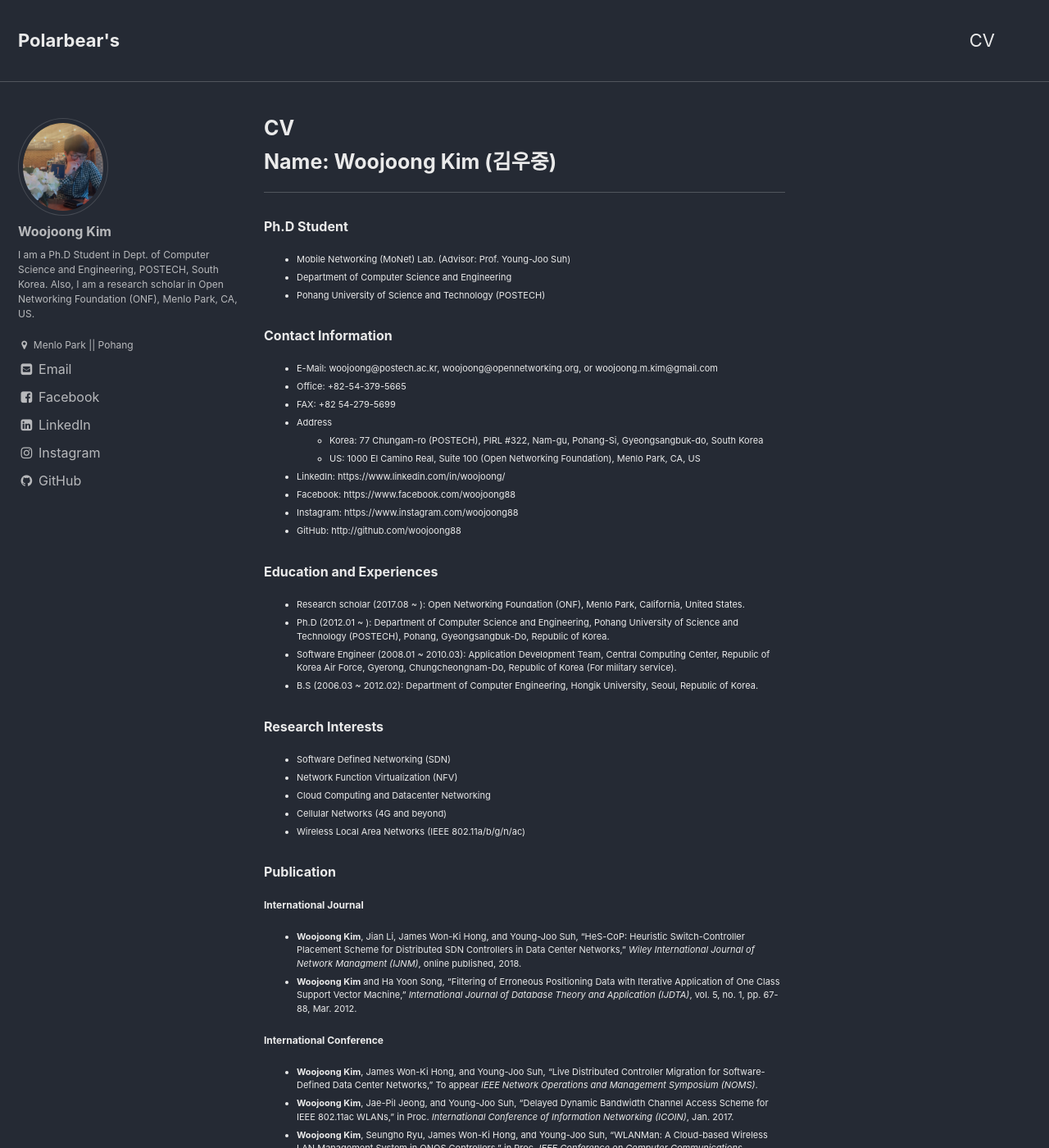
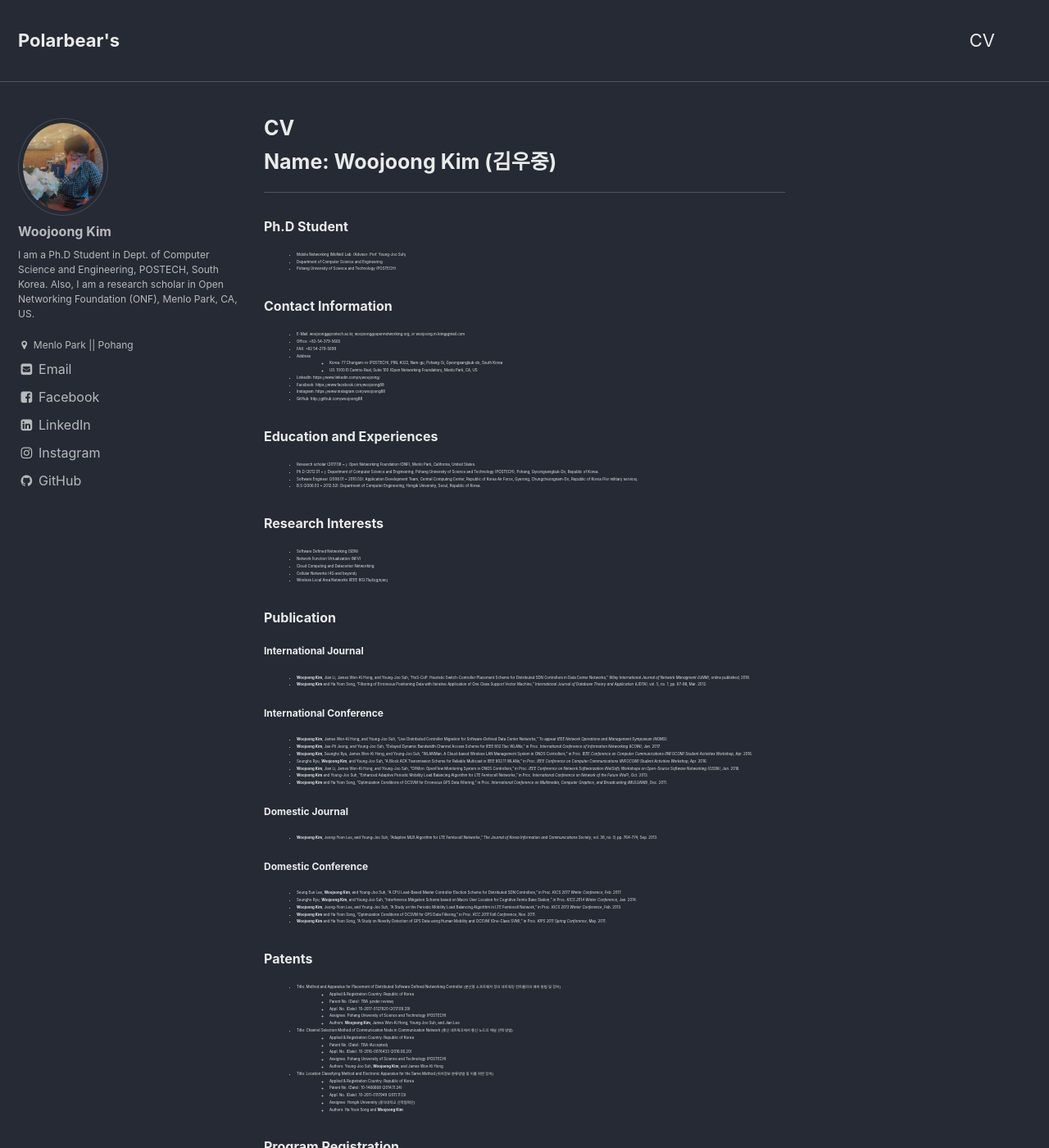
Before and after one commit to woojoong88/woojoong88.github.io, a Jekyll site: the page built from _pages/cv.md, in a window 1280 px wide and 1400 px high. Shown: the whole window at 82% size. Built offline with Jekyll 4.4.1, drawn with Linux system fonts in a browser that asks for light colours.

Commit message:
change list font

```diff
--- a/_sass/minimal-mistakes/_page.scss
+++ b/_sass/minimal-mistakes/_page.scss
@@ -75,7 +75,7 @@
   }
 
   p, li, dl {
-    font-size: 0.5rem;
+    font-size: 0.2rem;
   }
 
   /* paragraph indents */
```
